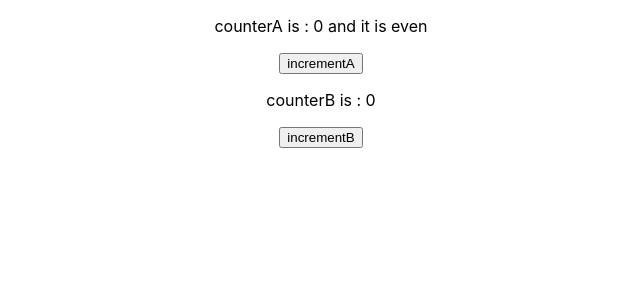
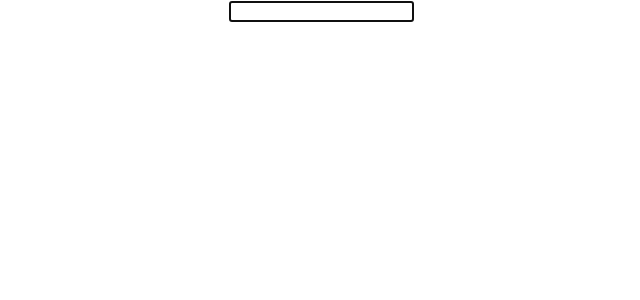
Before and after one commit to ProvaPaul/-ReactJS-Learning, a React (Create React App) app: page / in a window 1280 px wide. Shown: the top 300 px of the page, without its empty margins (319-959 px from the left). Built offline with nearby package versions, Linux system fonts and the light colour scheme.

Commit message:
useRefHook for focusing an input

```diff
--- a/src/App.js
+++ b/src/App.js
@@ -35,6 +35,7 @@
 import UseReducerDataFetch from './components/UseState and UseReducer/UseReducerDataFetch';
 import MainComponent from './components/UseCallBackHook/MainComponent';
 import MyMemoCounter from './components/UseMemoHook/MyMemoCounter';
+import FocusInput from './components/useRefHook/FocusInput';
 // for understanding useState and useReducer
 
 // export const CountContext = React.createContext()
@@ -100,7 +101,8 @@
       {/* <UseStateDataFetch/> */}
       {/* <UseReducerDataFetch/> */}
       {/* <MainComponent/> */}
-      <MyMemoCounter/>
+      {/* <MyMemoCounter/> */}
+      <FocusInput/>
 
       </div>
     // </CountContext.Provider>
--- /dev/null
+++ b/src/components/useRefHook/FocusInput.js
@@ -0,0 +1,16 @@
+import React, { useEffect, useRef } from 'react'
+
+export default function FocusInput() {
+
+  useEffect(()=>{
+    inputRef.current.focus()
+    // tahole input field er box the focus hoye jabe
+  },[])
+
+  const inputRef=useRef(null)
+  return (
+    <div>
+      <input ref={inputRef} type='text'/>
+    </div>
+  )
+}
```
